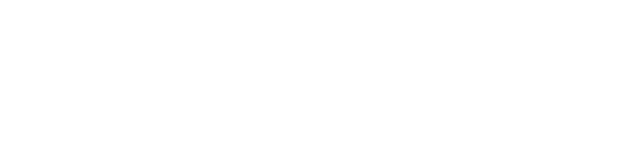
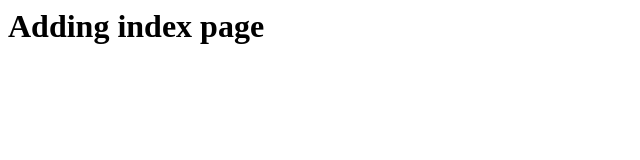
Before and after one commit to AhmedRabea0302/git-one, a plain HTML site: page index.html in a window 1280 px wide. Shown: the whole page, without its empty margins (0-640 px from the left). Drawn offline with Linux system fonts and the light colour scheme.

Commit message:
Adding Index Page

```diff
--- a/index.html
+++ b/index.html
@@ -1,3 +1,3 @@
-<html>
-
-</html>
+<h1>
+    Adding index page
+</h1>
```
